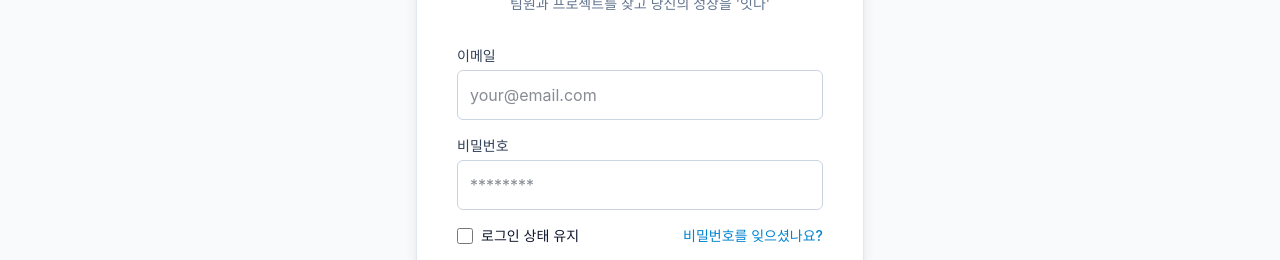
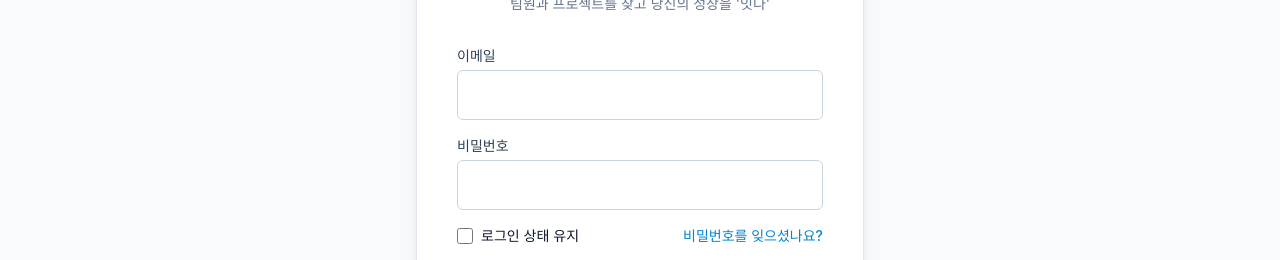
Before and after one commit to TreeBomb-01/IT-DA-front, a React (Vite) app: page /login in a window 1280 px wide. Shown: the part 343-603 px from the top of the page. Built offline with nearby package versions, Linux system fonts and the light colour scheme.

Commit message:
로그인  페이지 수정
- placeholder 수정

```diff
--- a/src/pages/Login.tsx
+++ b/src/pages/Login.tsx
@@ -65,7 +65,7 @@ export default function Login() {
                   value={email}
                   onChange={(e) => setEmail(e.target.value)}
                   className="mt-1 w-full p-3 border border-slate-300 rounded-md focus:ring-sky-500 focus:border-sky-500"
-                  placeholder="your@email.com"
+                  placeholder=""
                 />
               </div>
 
@@ -80,7 +80,7 @@ export default function Login() {
                   value={password}
                   onChange={(e) => setPassword(e.target.value)}
                   className="mt-1 w-full p-3 border border-slate-300 rounded-md focus:ring-sky-500 focus:border-sky-500"
-                  placeholder="********"
+                  placeholder=""
                 />
               </div>
 
```
